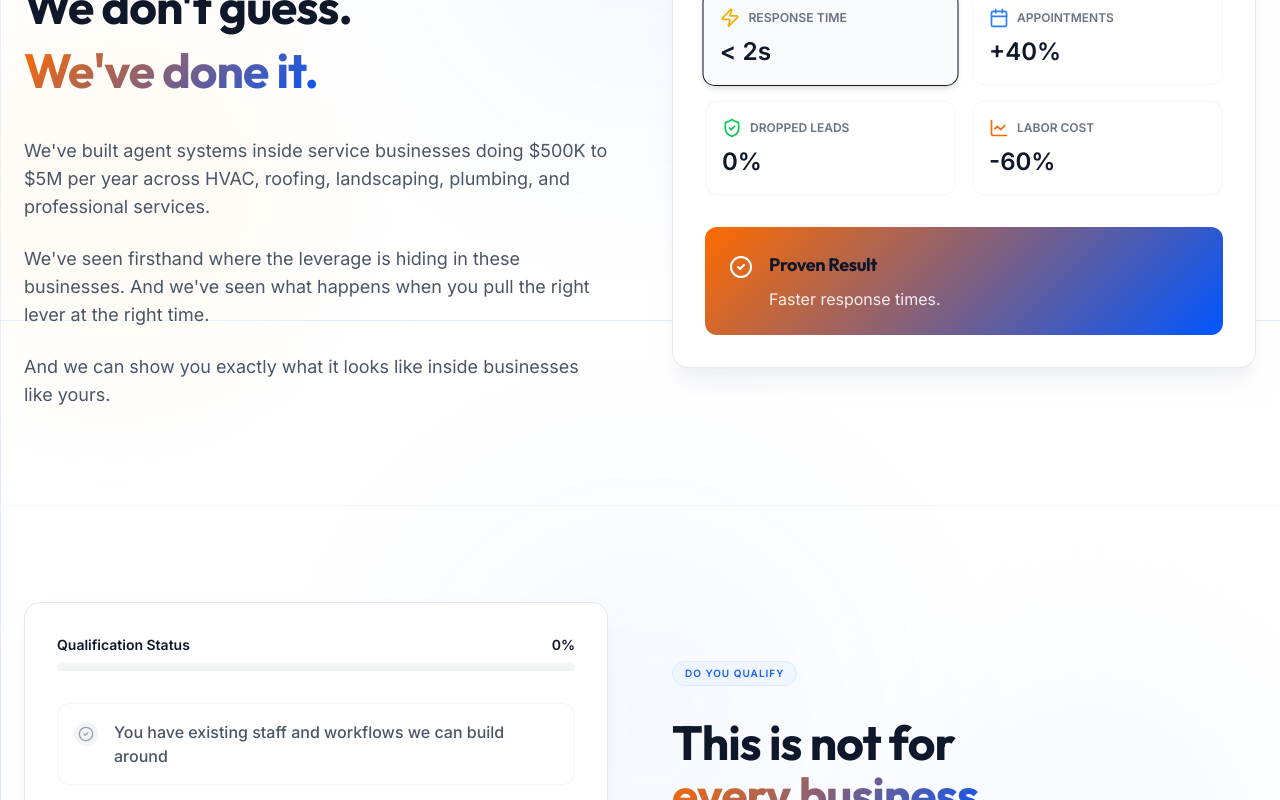
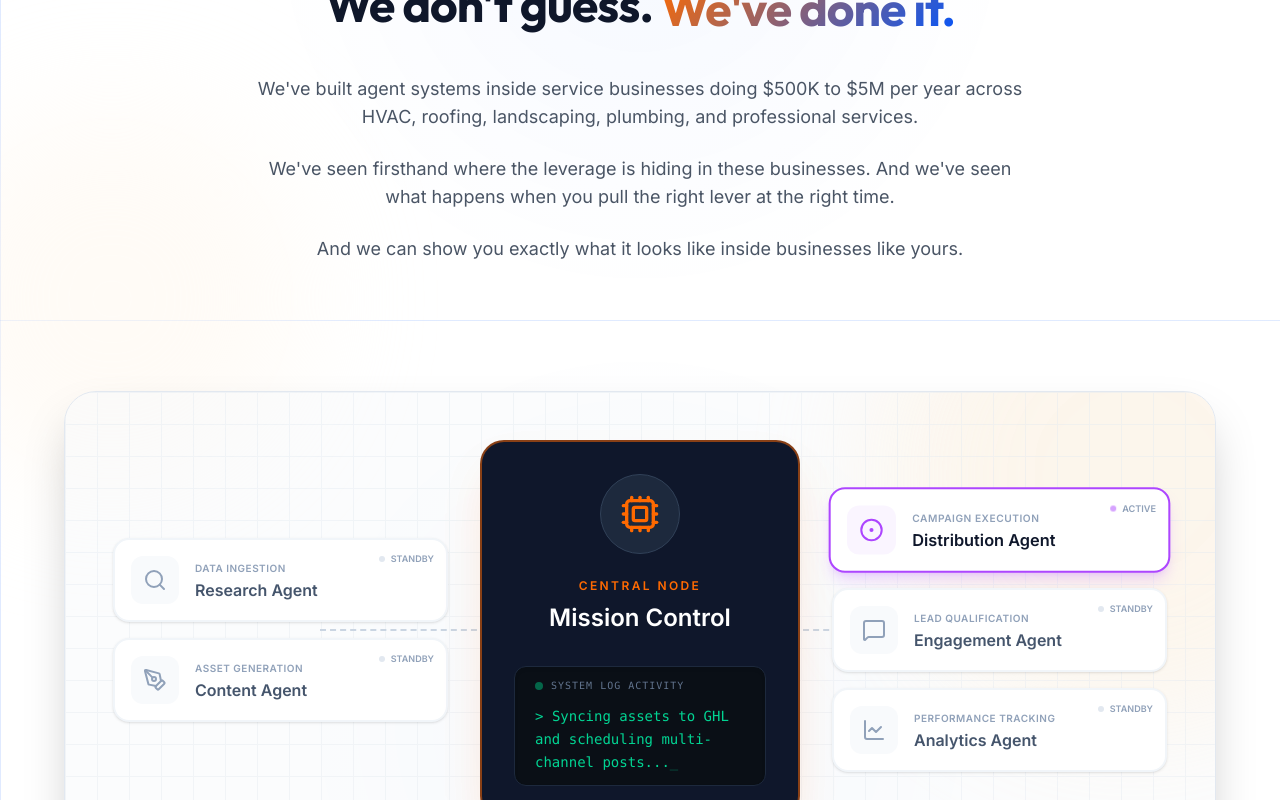
Before and after one commit to Abecks77/Ascension-Agents-, a React (Vite) app: page / in a window 1280 px wide. Shown: the part 5280-6080 px from the top of the page. Built offline with nearby package versions, Linux system fonts and the light colour scheme.

Commit message:
feat(ui): Add system agent cards to sections
Introduces a new visual component to display different types of AI agents within the application's sections. This includes icons, descriptions, and a dynamic log to showcase agent activity.

```diff
--- a/src/Sections.tsx
+++ b/src/Sections.tsx
@@ -1,6 +1,6 @@
 import React from 'react';
 import { motion, AnimatePresence } from 'motion/react';
-import { Search, Cpu, Workflow, Users, LineChart, MessageSquare, CheckCircle2, ArrowRight, Bot, Zap, Calendar as CalendarIcon, ShieldCheck, XCircle } from 'lucide-react';
+import { Search, Cpu, Workflow, Users, LineChart, MessageSquare, CheckCircle2, ArrowRight, Bot, Zap, Calendar as CalendarIcon, ShieldCheck, XCircle, Hexagon, PenTool, CircleDot, Play, Square } from 'lucide-react';
 
 interface FadeInProps {
   children: React.ReactNode;
@@ -324,15 +324,107 @@ export const WhatThisDoes = () => {
   );
 };
 
+const systemAgents = [
+  { id: 'research', role: 'Data Ingestion', label: 'Research Agent', icon: Search, color: 'text-blue-500', bg: 'bg-blue-50', border: 'border-blue-200', activeBorder: 'border-blue-500', glow: 'shadow-blue-500/20', dot: 'bg-blue-500', log: 'Scanning market trends & extracting competitor ad creative...' },
+  { id: 'content', role: 'Asset Generation', label: 'Content Agent', icon: PenTool, color: 'text-orange-500', bg: 'bg-orange-50', border: 'border-orange-200', activeBorder: 'border-orange-500', glow: 'shadow-orange-500/20', dot: 'bg-orange-500', log: 'Drafting 50+ personalized email sequences and ad variations...' },
+  { id: 'distribution', role: 'Campaign Execution', label: 'Distribution Agent', icon: CircleDot, color: 'text-purple-500', bg: 'bg-purple-50', border: 'border-purple-200', activeBorder: 'border-purple-500', glow: 'shadow-purple-500/20', dot: 'bg-purple-500', log: 'Syncing assets to GHL and scheduling multi-channel posts...' },
+  { id: 'engagement', role: 'Lead Qualification', label: 'Engagement Agent', icon: MessageSquare, color: 'text-emerald-500', bg: 'bg-emerald-50', border: 'border-emerald-200', activeBorder: 'border-emerald-500', glow: 'shadow-emerald-500/20', dot: 'bg-emerald-500', log: 'Responding to inbound DMs and booking calendar appointments...' },
+  { id: 'analytics', role: 'Performance Tracking', label: 'Analytics Agent', icon: LineChart, color: 'text-amber-500', bg: 'bg-amber-50', border: 'border-amber-200', activeBorder: 'border-amber-500', glow: 'shadow-amber-500/20', dot: 'bg-amber-500', log: 'Running A/B tests on open rates and calculating daily ROI...' }
+];
+
+const AgentMindMap = () => {
+  const [activeIdx, setActiveIdx] = React.useState(0);
+  const autoPlayRef = React.useRef(true);
+
+  React.useEffect(() => {
+    const interval = setInterval(() => {
+      if (autoPlayRef.current) {
+        setActiveIdx((prev) => (prev + 1) % systemAgents.length);
+      }
+    }, 3000);
+    return () => clearInterval(interval);
+  }, []);
+
+  const AgentBlock = ({ agent, index }: { agent: typeof systemAgents[0], index: number }) => {
+    const isActive = activeIdx === index;
+    const Icon = agent.icon;
+    return (
+      <div
+        onMouseEnter={() => { setActiveIdx(index); autoPlayRef.current = false; }}
+        onMouseLeave={() => autoPlayRef.current = true}
+        className={`relative group cursor-pointer p-3 sm:p-4 rounded-2xl border-2 transition-all duration-300 bg-white flex items-center gap-3 sm:gap-4 w-full ${isActive ? agent.activeBorder + ' shadow-lg scale-[1.02] ' + agent.glow : 'border-slate-100 hover:border-slate-300 shadow-sm'}`}
+      >
+        <div className="absolute top-3 right-3 flex items-center gap-1.5">
+           <div className={`w-1.5 h-1.5 rounded-full ${isActive ? agent.dot + ' animate-pulse' : 'bg-slate-200'}`} />
+           <span className="text-[8px] sm:text-[9px] uppercase font-bold text-slate-400 hidden sm:inline-block">{isActive ? 'Active' : 'Standby'}</span>
+        </div>
+
+        <div className={`w-10 h-10 sm:w-12 sm:h-12 rounded-xl flex items-center justify-center shrink-0 transition-colors ${isActive ? agent.bg : 'bg-slate-50'}`}>
+          <Icon className={`w-5 h-5 sm:w-6 sm:h-6 transition-colors ${isActive ? agent.color : 'text-slate-400'}`} />
+        </div>
+        <div className="pr-4 sm:pr-8">
+          <div className="text-[9px] sm:text-[10px] uppercase font-bold text-slate-400 tracking-wider mb-0.5 sm:mb-1">{agent.role}</div>
+          <div className={`font-semibold text-sm sm:text-base leading-tight transition-colors ${isActive ? 'text-slate-900' : 'text-slate-600'}`}>{agent.label}</div>
+        </div>
+      </div>
+    );
+  };
+
+  return (
+    <div className="w-full bg-slate-50/50 rounded-[32px] border border-slate-200 shadow-2xl p-4 sm:p-8 md:p-12 mx-auto max-w-6xl mt-8 md:mt-16 relative overflow-hidden">
+      {/* Background decoration */}
+      <div className="absolute top-0 right-0 w-[500px] h-[500px] bg-orange-100 rounded-full blur-3xl opacity-40 translate-x-1/3 -translate-y-1/3 pointer-events-none" />
+      <div className="absolute inset-0 opacity-[0.4]" style={{ backgroundImage: 'linear-gradient(#e2e8f0 1px, transparent 1px), linear-gradient(90deg, #e2e8f0 1px, transparent 1px)', backgroundSize: '32px 32px' }} />
+
+      <div className="relative z-10 grid grid-cols-1 lg:grid-cols-[1fr_auto_1fr] gap-6 lg:gap-8 items-center">
+
+        {/* Left Column: Input Agents */}
+        <div className="flex flex-col gap-4">
+          <AgentBlock agent={systemAgents[0]} index={0} />
+          <AgentBlock agent={systemAgents[1]} index={1} />
+        </div>
+
+        {/* Middle Column: Orchestrator */}
+        <div className="flex flex-col items-center justify-center relative py-6 lg:py-0 w-full lg:w-[320px]">
+          {/* Animated dashed line connector visible mostly on desktop */}
+          <div className="hidden lg:block absolute w-[200%] h-0.5 border-t-2 border-dashed border-slate-300 top-1/2 left-1/2 -translate-x-1/2 -translate-y-1/2 -z-10" />
+
+          <div className={`w-full bg-slate-900 rounded-3xl p-6 sm:p-8 flex flex-col items-center shadow-2xl transition-all duration-300 border-2 ${activeIdx !== null ? 'border-orange-500/50 shadow-orange-500/20' : 'border-slate-800'}`}>
+            <div className="w-16 h-16 sm:w-20 sm:h-20 rounded-full bg-slate-800 flex items-center justify-center mb-6 relative border border-slate-700">
+              <Cpu className="w-8 h-8 sm:w-10 sm:h-10 text-orange-500 relative z-10" />
+              <div className="absolute inset-0 rounded-full bg-orange-500 animate-ping opacity-[0.15]" />
+            </div>
+
+            <div className="text-orange-500 text-[10px] sm:text-xs font-bold tracking-[0.2em] uppercase mb-2">Central Node</div>
+            <div className="text-white font-bold text-xl sm:text-2xl mb-8">Mission Control</div>
+
+            {/* Live Log Console */}
+            <div className="w-full bg-[#0a0f16] rounded-xl p-4 sm:p-5 border border-slate-800 relative overflow-hidden flex flex-col h-[100px] sm:h-[120px] justify-center shadow-inner">
+              <div className="flex items-center gap-2 mb-3">
+                 <div className="w-2 h-2 rounded-full bg-emerald-500 animate-pulse" />
+                 <div className="text-slate-500 text-[9px] sm:text-[10px] font-mono tracking-widest uppercase">System Log Activity</div>
+              </div>
+              <div className="font-mono text-xs sm:text-sm text-emerald-400 leading-relaxed">
+                {'>'} {systemAgents[activeIdx].log}
+                <span className="animate-pulse opacity-70">_</span>
+              </div>
+            </div>
+          </div>
+        </div>
+
+        {/* Right Column: Output Agents */}
+        <div className="flex flex-col gap-4">
+          <AgentBlock agent={systemAgents[2]} index={2} />
+          <AgentBlock agent={systemAgents[3]} index={3} />
+          <AgentBlock agent={systemAgents[4]} index={4} />
+        </div>
+
+      </div>
+    </div>
+  );
+};
+
 export const WhyAscension = () => {
-  const [activeMetric, setActiveMetric] = React.useState(0);
-  const metrics = [
-    { label: "Response Time", value: "< 2s", desc: "Faster response times.", icon: <Zap className="w-5 h-5 text-yellow-500" /> },
-    { label: "Appointments", value: "+40%", desc: "More booked appointments.", icon: <CalendarIcon className="w-5 h-5 text-blue-500" /> },
-    { label: "Dropped Leads", value: "0%", desc: "Fewer dropped leads.", icon: <ShieldCheck className="w-5 h-5 text-green-500" /> },
-    { label: "Labor Cost", value: "-60%", desc: "Less labor cost on automated tasks.", icon: <LineChart className="w-5 h-5 text-orange-500" /> }
-  ];
-
   return (
     <section className="py-24 relative overflow-hidden border-t border-gray-100">
       {/* Techy Background Elements */}
@@ -341,8 +433,8 @@ export const WhyAscension = () => {
       </div>
 
       <div className="max-w-7xl mx-auto px-4 sm:px-6 relative z-10 w-full overflow-hidden">
-        <div className="grid lg:grid-cols-2 gap-12 lg:gap-16 items-center w-full">
-          <FadeIn>
+        <div className="flex flex-col gap-12 lg:gap-16 items-center w-full">
+          <FadeIn className="flex flex-col items-center text-center max-w-3xl mx-auto">
             <div className="inline-flex items-center gap-2 px-3 py-1 rounded-full bg-orange-50 border border-orange-100 text-[10px] font-bold text-[#ff6b00] uppercase tracking-widest mb-8">Why Ascension Agents</div>
             <h2 className="text-2xl sm:text-4xl md:text-5xl font-bold mb-8 text-slate-900 leading-tight break-words text-balance">We don't guess. <span className="text-gradient">We've done it.</span></h2>
             <div className="space-y-6 text-lg text-gray-600">
@@ -352,39 +444,8 @@ export const WhyAscension = () => {
             </div>
           </FadeIn>
 
-          <FadeIn delay={0.2}>
-            <div className="bg-white rounded-2xl border border-gray-200 shadow-xl shadow-gray-200/50 p-6 sm:p-8">
-              <div className="grid grid-cols-2 gap-3 sm:gap-4 mb-8">
-                {metrics.map((metric, i) => (
-                  <div
-                    key={i}
-                    onClick={() => setActiveMetric(i)}
-                    className={`p-3 sm:p-4 rounded-xl border cursor-pointer transition-all ${activeMetric === i ? 'border-slate-900 shadow-md scale-[1.02] bg-slate-50' : 'border-gray-100 hover:border-gray-300'}`}
-                  >
-                    <div className="flex items-center gap-1 sm:gap-2 mb-2">
-                      {metric.icon}
-                      <span className="text-[10px] sm:text-xs font-bold text-gray-500 uppercase truncate">{metric.label}</span>
-                    </div>
-                    <div className="text-xl sm:text-2xl font-bold text-slate-900">{metric.value}</div>
-                  </div>
-                ))}
-              </div>
-
-              <motion.div
-                key={activeMetric}
-                initial={{ opacity: 0, y: 10 }}
-                animate={{ opacity: 1, y: 0 }}
-                className="bg-gradient-brand rounded-xl p-5 sm:p-6 text-white"
-              >
-                <div className="flex items-start gap-4">
-                  <CheckCircle2 className="w-5 h-5 sm:w-6 sm:h-6 text-white shrink-0 mt-0.5 sm:mt-1" />
-                  <div>
-                    <h4 className="font-bold text-base sm:text-lg mb-1 sm:mb-2">Proven Result</h4>
-                    <p className="text-sm sm:text-base text-white/90">{metrics[activeMetric].desc}</p>
-                  </div>
-                </div>
-              </motion.div>
-            </div>
+          <FadeIn delay={0.2} className="w-full">
+            <AgentMindMap />
           </FadeIn>
         </div>
       </div>
```
